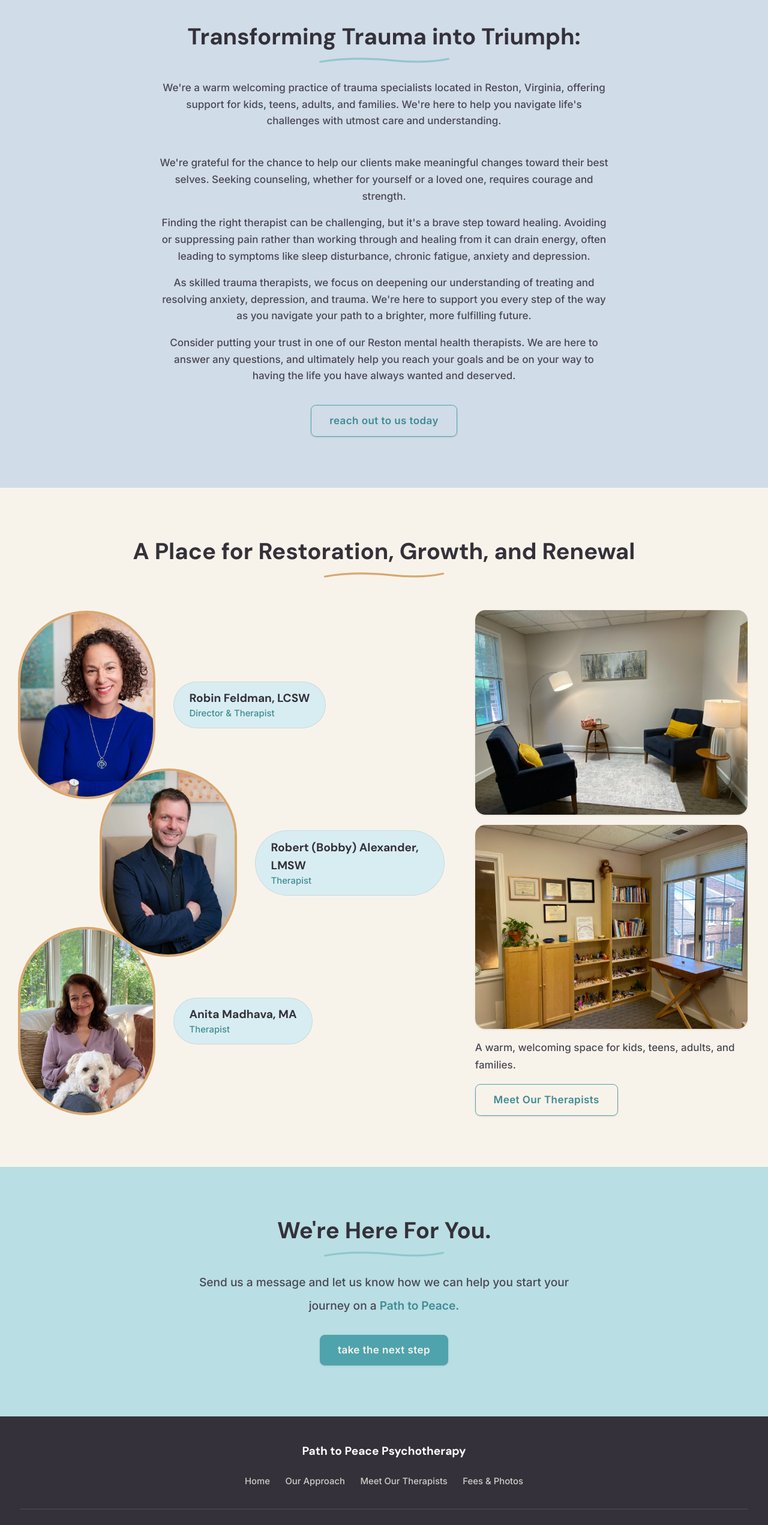
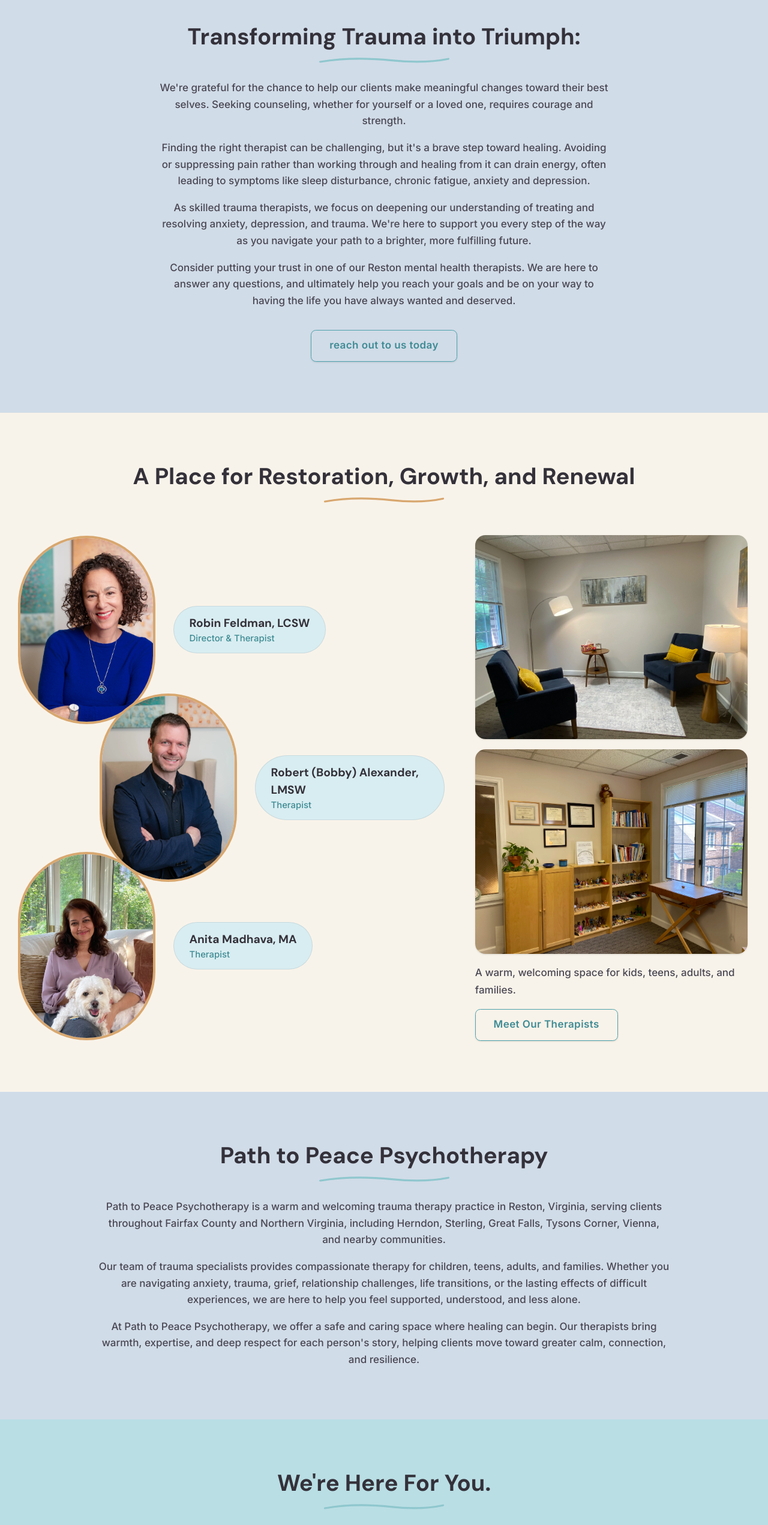
Before and after one commit to sophiafeld1/Path2Peace, a Next.js app in the folder site/: page / in a window 1280 px wide. Shown: the part 1148-3690 px from the top of the page at 60% size. Built offline with nearby package versions, Linux system fonts and the light colour scheme.

Commit message:
Path to Peace Psychotherapy box that's moved down instead of being the front home page

```diff
--- a/site/src/app/page.tsx
+++ b/site/src/app/page.tsx
@@ -49,12 +49,6 @@ export default function HomePage() {
           {/* On powder-blue bg: same-family teal-300, not caramel — the
               squiggle's shape is the emphasis, not its contrast. */}
           <CurvyUnderline className="mt-1 mb-6 h-3 w-44 sm:w-52 text-teal-300 mx-auto" />
-          <p className="text-body leading-relaxed mb-10">
-            We&apos;re a warm welcoming practice of trauma specialists located
-            in Reston, Virginia, offering support for kids, teens, adults, and
-            families. We&apos;re here to help you navigate life&apos;s challenges with
-            utmost care and understanding.
-          </p>
           <div className="space-y-4 text-center">
             <p className="text-body leading-relaxed">
               We&apos;re grateful for the chance to help our clients make
@@ -160,6 +154,37 @@ export default function HomePage() {
         </div>
       </section>
 
+      {/* Practice overview — same format as Transforming Trauma section */}
+      <section className="py-16 sm:py-20 bg-section-blue">
+        <div className="mx-auto max-w-6xl px-4 sm:px-6 lg:px-8 text-center">
+          <h2 className="font-heading text-3xl sm:text-4xl font-bold text-ink mb-3">
+            Path to Peace Psychotherapy
+          </h2>
+          <CurvyUnderline className="mt-1 mb-6 h-3 w-44 sm:w-52 text-teal-300 mx-auto" />
+          <div className="mx-auto max-w-4xl space-y-4 text-center">
+            <p className="text-body leading-relaxed">
+              Path to Peace Psychotherapy is a warm and welcoming trauma therapy
+              practice in Reston, Virginia, serving clients throughout Fairfax
+              County and Northern Virginia, including Herndon, Sterling, Great
+              Falls, Tysons Corner, Vienna, and nearby communities.
+            </p>
+            <p className="text-body leading-relaxed">
+              Our team of trauma specialists provides compassionate therapy for
+              children, teens, adults, and families. Whether you are navigating
+              anxiety, trauma, grief, relationship challenges, life transitions,
+              or the lasting effects of difficult experiences, we are here to help
+              you feel supported, understood, and less alone.
+            </p>
+            <p className="text-body leading-relaxed">
+              At Path to Peace Psychotherapy, we offer a safe and caring space
+              where healing can begin. Our therapists bring warmth, expertise,
+              and deep respect for each person&apos;s story, helping clients move
+              toward greater calm, connection, and resilience.
+            </p>
+          </div>
+        </div>
+      </section>
+
       {/* We're Here For You CTA - light blue/lavender bg */}
       <section className="py-16 sm:py-20 bg-teal-200">
         <div className="mx-auto max-w-3xl px-4 sm:px-6 lg:px-8 text-center">
```
